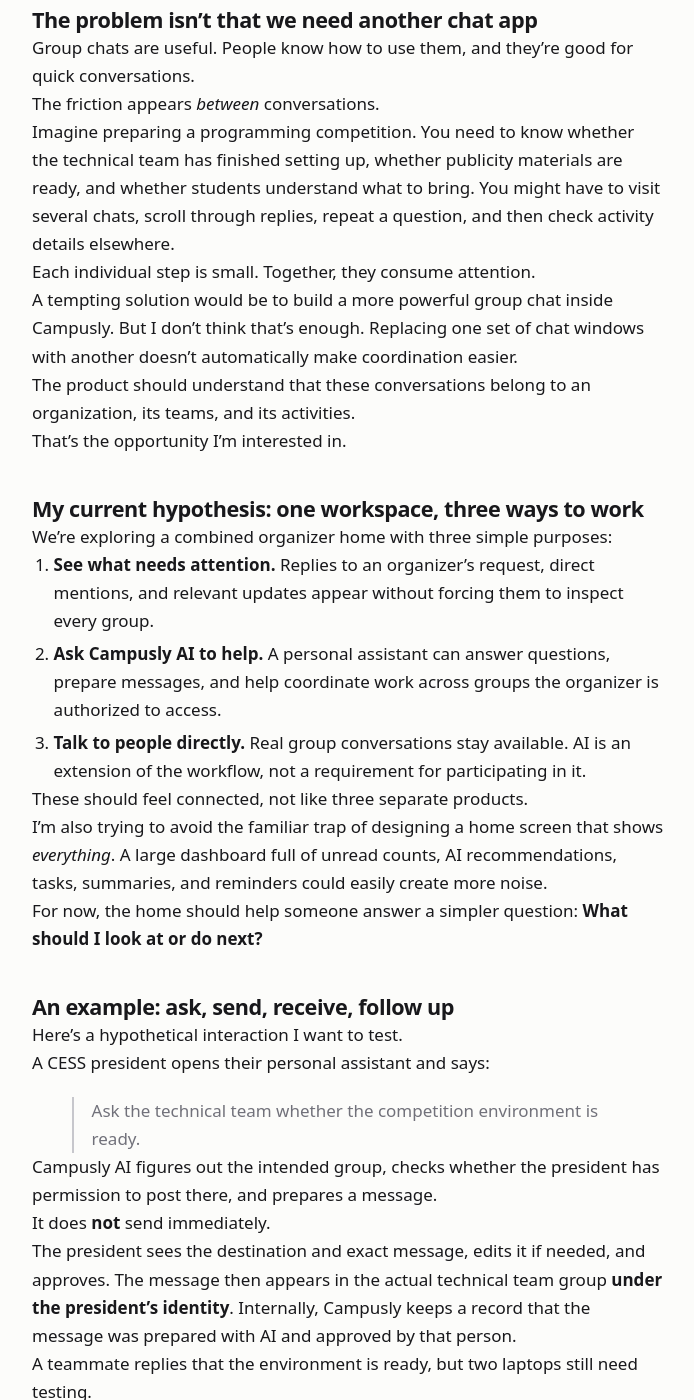
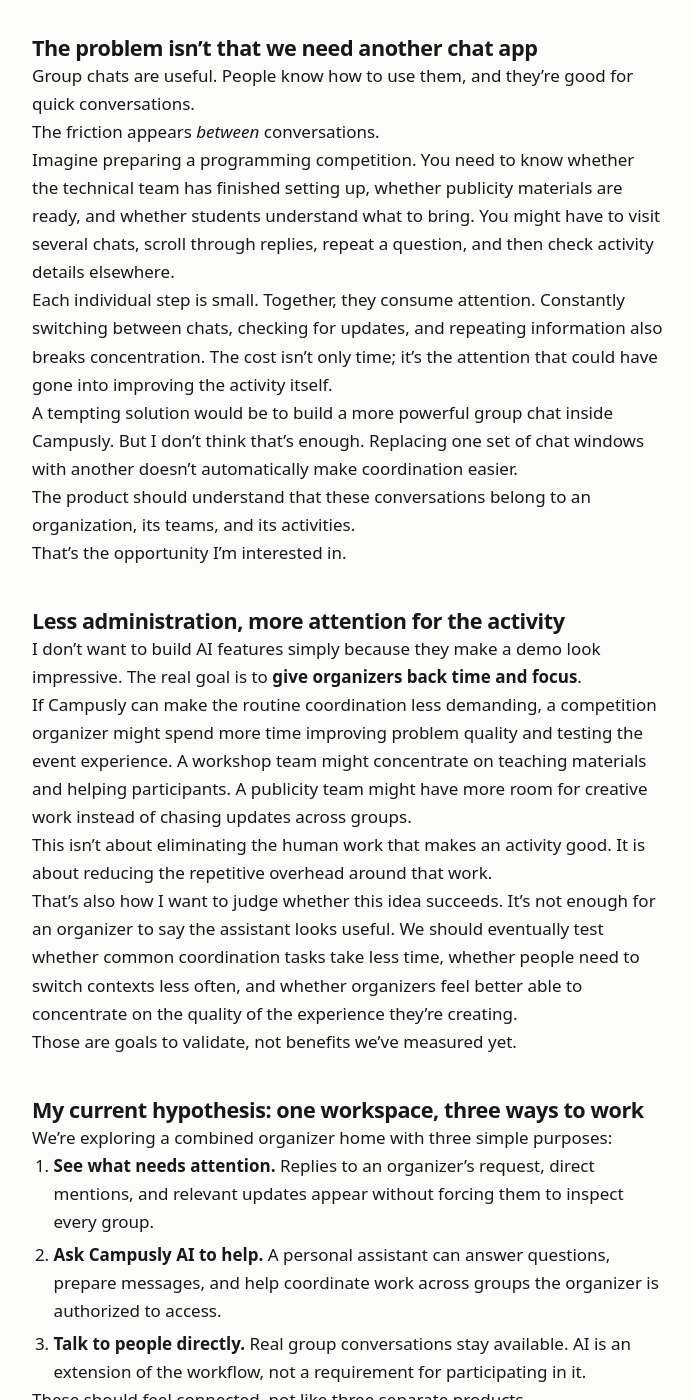
Before and after one commit to chandra-deb/chandra-deb.github.io, a Jekyll site: the page built from _posts/2026-11-23-designing-campusly-ai-organizer-workspace.md, in a window 1280 px wide and 1400 px high, scrolled down 854 px. Shown: the whole window, without its empty margins (292-986 px from the left). Built offline with Jekyll 4.4.1, drawn with Linux system fonts in a browser that asks for light colours; some of the changed text lies outside the part shown.

Commit message:
post: clarify Campusly AI goal of reducing organizer overhead

```diff
--- a/_posts/2026-11-23-designing-campusly-ai-organizer-workspace.md
+++ b/_posts/2026-11-23-designing-campusly-ai-organizer-workspace.md
@@ -1,7 +1,7 @@
 ---
 layout: post
 title: "Designing Campusly AI: From Group Chats to an Organizer Workspace"
-description: "Why I'm exploring an organizer-first AI experience for Campusly, and the product decisions we're making before implementation."
+description: "Designing Campusly AI to reduce organizer busywork and distractions, leaving more time to create better student activities."
 tags:
   - campusly
   - product-design
@@ -20,7 +20,7 @@ Usually, that work is scattered across group chats and other tools. One group di
 
 I've been asking myself a different question lately:
 
-**What if Campusly helped organizers coordinate the work, instead of only recording the results?**
+**What if Campusly could reduce the time organizers spend coordinating routine work, cut down distractions, and give them more time to make their activities genuinely better?**
 
 This post is a snapshot of our current product thinking. I'm deliberately staying at the user-experience level. The engineering design and experiments deserve their own posts later.
 
@@ -32,13 +32,25 @@ The friction appears *between* conversations.
 
 Imagine preparing a programming competition. You need to know whether the technical team has finished setting up, whether publicity materials are ready, and whether students understand what to bring. You might have to visit several chats, scroll through replies, repeat a question, and then check activity details elsewhere.
 
-Each individual step is small. Together, they consume attention.
+Each individual step is small. Together, they consume attention. Constantly switching between chats, checking for updates, and repeating information also breaks concentration. The cost isn't only time; it's the attention that could have gone into improving the activity itself.
 
 A tempting solution would be to build a more powerful group chat inside Campusly. But I don't think that's enough. Replacing one set of chat windows with another doesn't automatically make coordination easier.
 
 The product should understand that these conversations belong to an organization, its teams, and its activities.
 
 That's the opportunity I'm interested in.
+
+## Less administration, more attention for the activity
+
+I don't want to build AI features simply because they make a demo look impressive. The real goal is to **give organizers back time and focus**.
+
+If Campusly can make the routine coordination less demanding, a competition organizer might spend more time improving problem quality and testing the event experience. A workshop team might concentrate on teaching materials and helping participants. A publicity team might have more room for creative work instead of chasing updates across groups.
+
+This isn't about eliminating the human work that makes an activity good. It is about reducing the repetitive overhead around that work.
+
+That's also how I want to judge whether this idea succeeds. It's not enough for an organizer to say the assistant looks useful. We should eventually test whether common coordination tasks take less time, whether people need to switch contexts less often, and whether organizers feel better able to concentrate on the quality of the experience they're creating.
+
+Those are goals to validate, not benefits we've measured yet.
 
 ## My current hypothesis: one workspace, three ways to work
 
@@ -80,7 +92,7 @@ The assistant summarizes the permitted replies and links back to the source.
 
 No second AI-only copy of the group conversation. No new place where teammates are expected to reply.
 
-This **ask → approve → send → receive → follow up** loop is the first experience I'd want to validate.
+This **ask → approve → send → receive → follow up** loop is the first experience I'd want to validate. If it works, the president spends less attention tracking the conversation and more on preparing a successful competition.
 
 ## A personal assistant is not the same as a group assistant
 
@@ -170,7 +182,9 @@ I'm writing this down now because ideas become surprisingly difficult to reconst
 
 The goal is not “add AI to Campusly.”
 
-The goal is to make organizing activities less fragmented, preserve useful knowledge when people leave, and keep humans in control of the work they are responsible for.
+The goal is to **spend less time managing the process and more time improving the activity**: fewer distractions, less repetitive coordination, better continuity when people leave, and more attention for the experiences organizers are trying to create.
+
+I don't yet know how much time this can save or how directly it will affect activity quality. That's what the prototype and real organizer feedback need to establish.
 
 Everything else—including the assistant interface—is a means to that end.
 
```
